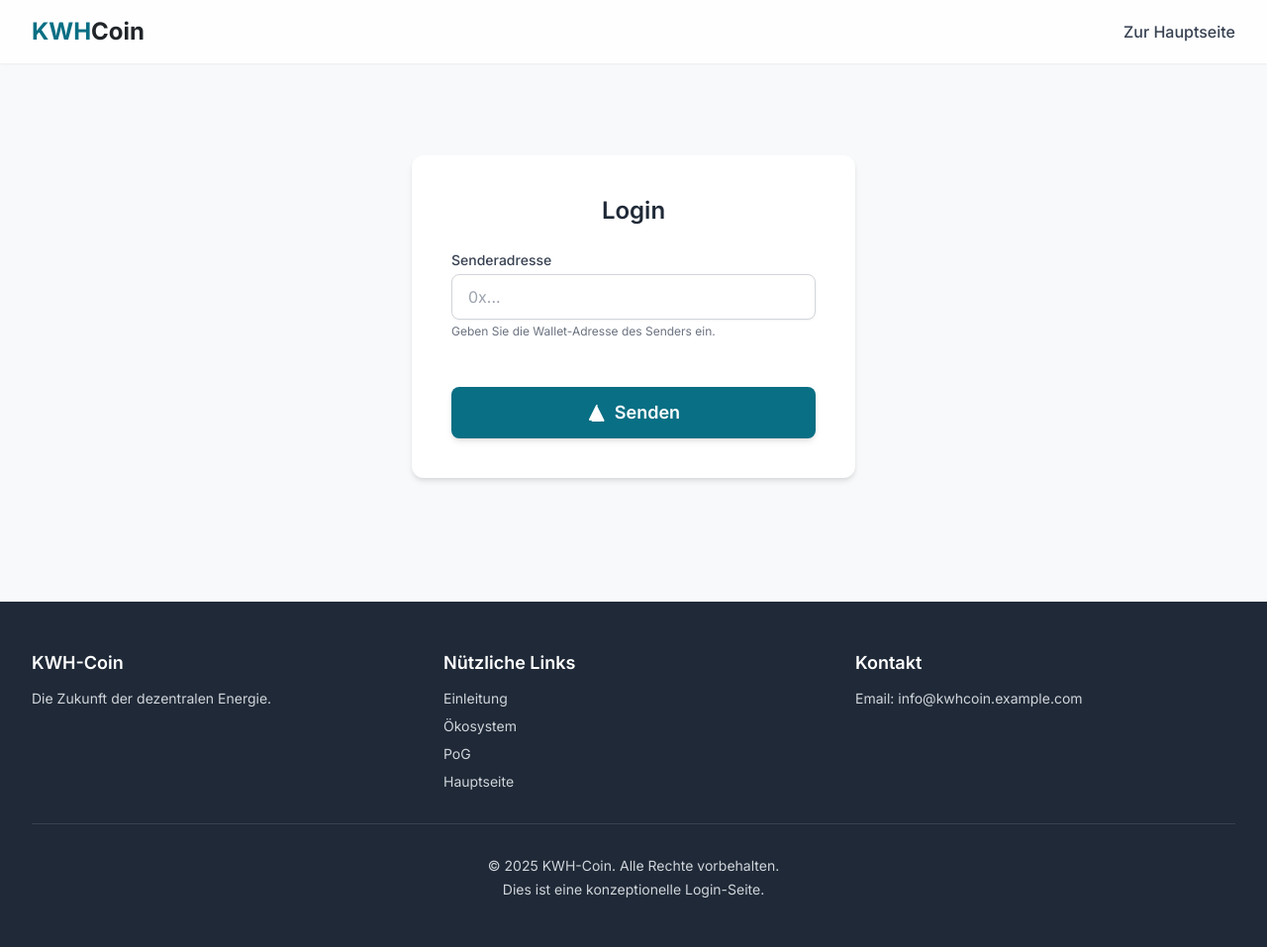
After one commit to David-Trieu/KWH-OTH-Project, a Flask app: page /login in a window 1280 px wide. The commit adds this page. Shown: the whole page at 99% size. Run offline with Flask 3, Linux system fonts and the light colour scheme; some libraries are stand-ins or nearby versions.

Commit message:
added basic login per adress for demo purpose

```diff
--- a/Blockchain/frontend/run.py
+++ b/Blockchain/frontend/run.py
@@ -1,9 +1,11 @@
-from flask import Flask, render_template, request
+from flask import Flask, render_template, request, session, redirect, url_for
 
 from client.sendKWH import SendKWH
 from Blockchain.backend.core.Tx import Tx
 
 app = Flask(__name__)
+
+app.secret_key = 'BAD_SECRET_KEY'
 
 @app.route('/', methods = ['GET', 'POST'])
 def index():
@@ -11,10 +13,33 @@ def index():
     message = ""
     return render_template('index.html', message = message)
 
+@app.route('/login', methods = ['GET', 'POST'])
+def login():
+
+    message = ""
+    test = session.get('myAccount', None)
+    if test is not None:
+        return redirect(url_for('wallet'))
+    if request.method == 'POST':
+        print("test2")
+        session['myAccount'] = request.form.get('fromAddress')
+        return redirect(url_for('wallet'))
+    return render_template('login.html', message = message)
+
+@app.route('/logout')
+def logout():
+    test = session.get('myAccount', None)
+    if test is not None:
+        session.pop('myAccount', None)
+    return redirect(url_for('index'))
+
 @app.route('/wallet', methods = ['GET', 'POST'])
 def wallet():
     message = ''
-    if request.method == 'POST':
+    test = session.get('myAccount', None)
+    if test is None:
+        return redirect(url_for('index'))
+    if request.method == 'POST' and test is not None:
         print("test")
         FromAddress = request.form.get('fromAddress')
         ToAddress = request.form.get('toAddress')
--- a/Blockchain/frontend/templates/index.html
+++ b/Blockchain/frontend/templates/index.html
@@ -73,7 +73,7 @@
                 </p>
                 <div class="animate-hero-buttons flex flex-col sm:flex-row justify-center items-center sm:space-x-4">
                     <a href="#einleitung" class="cta-button text-lg font-semibold py-3 px-8 rounded-lg shadow-md inline-block mb-4 sm:mb-0">Mehr erfahren</a>
-                    <a href="/wallet" class="secondary-cta-button bg-white text-lg font-semibold py-3 px-8 rounded-lg shadow-md inline-block border-2 border-white hover:bg-transparent hover:text-white mb-4 sm:mb-0">Mein Wallet</a>
+                    <a href="/login" class="secondary-cta-button bg-white text-lg font-semibold py-3 px-8 rounded-lg shadow-md inline-block border-2 border-white hover:bg-transparent hover:text-white mb-4 sm:mb-0">Mein Wallet</a>
                     <a href="#kaufen" class="secondary-cta-button bg-white text-lg font-semibold py-3 px-8 rounded-lg shadow-md inline-block border-2 border-white hover:bg-transparent hover:text-white">KWH Kaufen (Anleitung)</a>
                 </div>
             </div>
--- /dev/null
+++ b/Blockchain/frontend/templates/login.html
@@ -0,0 +1,114 @@
+<!DOCTYPE html>
+<html lang="de">
+<head>
+    <meta charset="UTF-8">
+    <meta name="viewport" content="width=device-width, initial-scale=1.0">
+    <title>KWH-Coin Login</title>
+    <script src="https://cdn.tailwindcss.com"></script>
+    <link href="https://fonts.googleapis.com/css2?family=Inter:wght@300;400;500;600;700&display=swap" rel="stylesheet">
+    <style>
+        /* Zusätzliche oder überschreibende Stile, falls nötig */
+        .cta-button {
+            background-color: #096f84; /* Hintergrundfarbe des Buttons */
+            color: #ffffff; /* Textfarbe des Buttons */
+            transition: background-color 0.3s ease;
+        }
+        .cta-button:hover {
+            background-color: #075a6b; /* Dunklere Farbe beim Hover */
+        }
+        .card {
+            background-color: #ffffff;
+            border-radius: 0.75rem; /* rounded-lg */
+            box-shadow: 0 4px 6px -1px rgba(0, 0, 0, 0.1), 0 2px 4px -1px rgba(0, 0, 0, 0.06); /* shadow-md */
+            padding: 2.5rem; /* p-10 */
+        }
+        .section-title {
+            font-size: 2.25rem; /* text-4xl */
+            font-weight: 700; /* font-bold */
+            color: #212529; /* Dunklerer Text */
+            margin-bottom: 3rem; /* mb-12 */
+        }
+        /* Grundlegende Body-Stile für einheitlichen Look */
+        body {
+            font-family: 'Inter', sans-serif;
+            background-color: #f8f9fa; /* Leichterer Hintergrund als die Wallet-Seite, die antialiased hat */
+        }
+    </style>
+</head>
+<body class="antialiased">
+
+    <header class="bg-white/80 backdrop-blur-md shadow-sm fixed top-0 left-0 right-0 z-50">
+        <div class="container mx-auto px-4 sm:px-6 lg:px-8">
+            <div class="flex items-center justify-between h-16">
+                <div class="flex-shrink-0">
+                    <a href="/" class="text-2xl font-bold text-[#096f84]">KWH<span class="text-[#212529]">Coin</span></a>
+                </div>
+                <nav>
+                    <a href="/logout" class="nav-link text-gray-700 hover:text-[#096f84] font-medium">Zur Hauptseite</a>
+                </nav>
+            </div>
+        </div>
+    </header>
+
+    <main class="pt-24 container mx-auto px-4 sm:px-6 lg:px-8 flex justify-center items-center min-h-[calc(100vh-16rem)]">
+        <div class="card max-w-md w-full p-10 mx-auto">
+            <h2 class="text-2xl font-semibold text-gray-800 mb-6 text-center">Login</h2>
+            <form id="form" class="space-y-6" method="POST">
+                <div>
+                    <label for="fromAddress" class="block text-sm font-medium text-gray-700 mb-1">Senderadresse</label>
+                    <input type="text" id="fromAddress" name="fromAddress" required
+                           aria-describedby="fromAddress-help"
+                           class="w-full px-4 py-2.5 border border-gray-300 rounded-lg shadow-sm focus:outline-none focus:ring-2 focus:ring-[#096f84] focus:border-transparent transition-colors"
+                           placeholder="0x...">
+                    <p id="fromAddress-help" class="mt-1 text-xs text-gray-500">Geben Sie die Wallet-Adresse des Senders ein.</p>
+                </div>
+                <span> {{ message }}</span> <br>
+                <button type="submit" class="w-full cta-button text-lg font-semibold py-3 px-8 rounded-lg shadow-md flex items-center justify-center">
+                    <svg xmlns="http://www.w3.org/2000/svg" class="h-5 w-5 mr-2" viewBox="0 0 20 20" fill="currentColor">
+                      <path d="M10.894 2.553a1 1 0 00-1.788 0l-7 14a1 1 0 001.169 1.409l5-1.429A1 1 0 009 16.571V11.69l-4 1.142a1 1 0 00-.895 1.076l.5 4A1 1 0 006 19h8a1 1 0 00.895-1.429l.5-4a1 1 0 00-.895-1.076l-4-1.142V16.57a1 1 0 00.725.962l5 1.428a1 1 0 001.17-1.408l-7-14z" />
+                    </svg>
+                    Senden
+                </button>
+            </form>
+        </div>
+    </main>
+
+    <footer class="bg-gray-800 text-gray-300 py-12 mt-16">
+        <div class="container mx-auto px-4 sm:px-6 lg:px-8">
+            <div class="grid md:grid-cols-3 gap-8 mb-8">
+                <div>
+                    <h4 class="text-lg font-semibold text-white mb-3">KWH-Coin</h4>
+                    <p class="text-sm">Die Zukunft der dezentralen Energie.</p>
+                </div>
+                <div>
+                    <h4 class="text-lg font-semibold text-white mb-3">Nützliche Links</h4>
+                    <ul class="space-y-2 text-sm">
+                        <li><a href="./index.html#einleitung" class="hover:text-white">Einleitung</a></li>
+                        <li><a href="./index.html#oekosystem" class="hover:text-white">Ökosystem</a></li>
+                        <li><a href="./index.html#proof-of-generation" class="hover:text-white">PoG</a></li>
+                        <li><a href="./index.html" class="hover:text-white">Hauptseite</a></li>
+                    </ul>
+                </div>
+                <div>
+                    <h4 class="text-lg font-semibold text-white mb-3">Kontakt</h4>
+                    <p class="text-sm">Email: info@kwhcoin.example.com</p>
+                </div>
+            </div>
+            <div class="text-center text-sm border-t border-gray-700 pt-8">
+                &copy; <span id="currentYearLogin"></span> KWH-Coin. Alle Rechte vorbehalten.
+                <p class="mt-1">Dies ist eine konzeptionelle Login-Seite.</p>
+            </div>
+        </div>
+    </footer>
+
+    <script>
+        document.addEventListener('DOMContentLoaded', function () {
+            const yearSpanLogin = document.getElementById('currentYearLogin');
+            if (yearSpanLogin) {
+                yearSpanLogin.textContent = new Date().getFullYear();
+            }
+        });
+    </script>
+
+</body>
+</html>
--- a/Blockchain/frontend/templates/wallet.html
+++ b/Blockchain/frontend/templates/wallet.html
@@ -18,7 +18,7 @@
                     <a href="/" class="text-2xl font-bold text-[#096f84]">KWH<span class="text-[#212529]">Coin</span></a>
                 </div>
                 <nav>
-                     <a href="/" class="nav-link text-gray-700 hover:text-[#096f84] font-medium">Zur Hauptseite</a>
+                     <a href="/logout" class="nav-link text-gray-700 hover:text-[#096f84] font-medium">Zur Hauptseite</a>
                 </nav>
             </div>
         </div>
@@ -36,6 +36,7 @@
                         <path d="M10.707 2.293a1 1 0 00-1.414 0l-7 7a1 1 0 001.414 1.414L4 10.414V17a1 1 0 001 1h2a1 1 0 001-1v-2a1 1 0 011-1h2a1 1 0 011 1v2a1 1 0 001 1h2a1 1 0 001-1v-6.586l.293.293a1 1 0 001.414-1.414l-7-7z" />
                     </svg>
                     <p class="text-4xl font-bold">1.234,56 <span class="text-2xl font-medium">KWH</span></p>
+                    <p class="text-4xl font-bold"> {{ session['myAccount'] }} <span class="text-2xl font-medium">KWH</span></p>
                 </div>
                 <p class="text-sm text-gray-500 mt-1">Ihr aktuelles Guthaben an KWH-Coins.</p>
                 <div class="mt-4">
```
Also changed, not shown: 1 other file.
